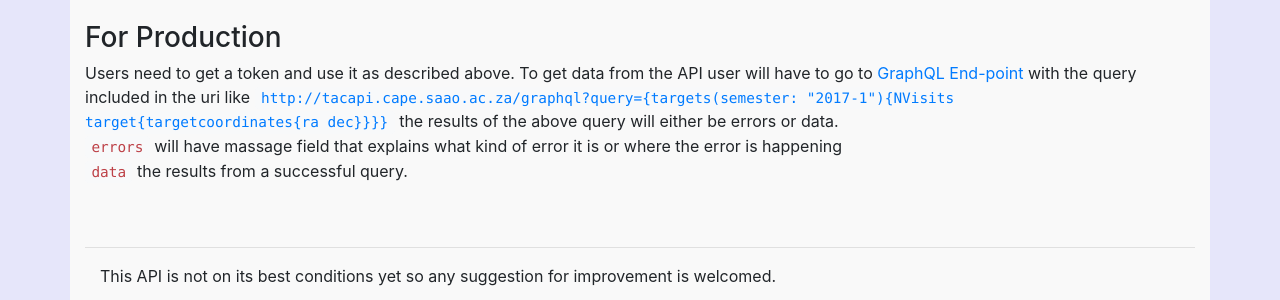
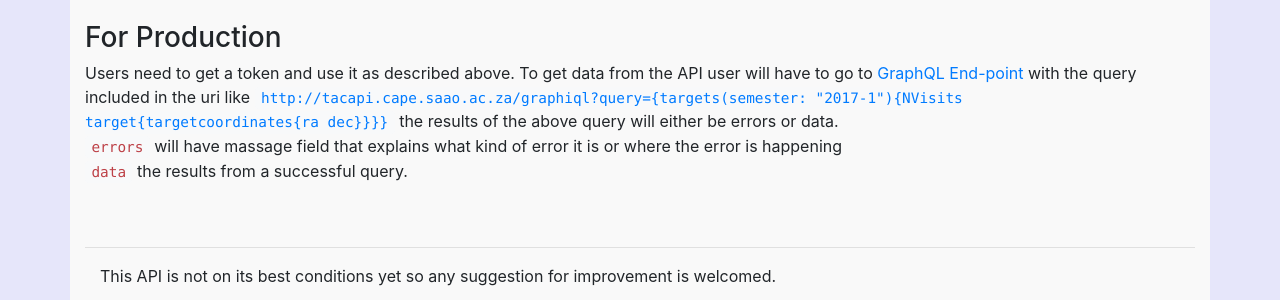
Before and after one commit to saltastro/saltapi, a Flask app: page /about in a window 1280 px wide. Shown: the part 2259-2559 px from the top of the page. Run offline with Flask 2, Linux system fonts and the light colour scheme; parts of the project's set-up code (start-up, migrations or seed data) failed here and were passed over; some libraries are stand-ins or nearby versions.

Commit message:
no changes

```diff
--- a/schema/user.py
+++ b/schema/user.py
@@ -85,6 +85,7 @@ class User:
 
     @staticmethod
     def is_valid_token(token):
+        print(token)
         try:
             user = jwt.decode(token, "SECRET-KEY", algorithm='HS256')
 
--- a/templates/about.html
+++ b/templates/about.html
@@ -23,7 +23,7 @@
         </div>
         <br>
         <div class="features-content">
-            <h3>How to use this <a href="http://tacapi.cape.saao.ac.za/graphql">API</a></h3>.
+            <h3>How to use this <a href="http://tacapi.cape.saao.ac.za/graphiql">API</a></h3>.
             <div>
                 For development purposes graphiql is enabled, which will help you see the structure of the API and what
                 you can query for, which will require your web manager username and
@@ -33,7 +33,7 @@
                 to API. header name:- Authorization: Token <code>user token.</code>
                 <br>
                 <br>
-                <a href="http://tacapi.cape.saao.ac.za/graphql">API Development</a> screen is normally divided into two sections
+                <a href="http://tacapi.cape.saao.ac.za/graphiql">API Development</a> screen is normally divided into two sections
                 and the third section can be added by clicking <strong><code>Docs</code></strong> button at top right of the screen.<br>
                 <ul class="list-group">
                     <li class="list-group-item"><strong>First section:</strong>
@@ -163,10 +163,10 @@
         <div>
             <h3>For Production</h3>
             Users need to get a token and use it as described above.
-            To get data from the API user will have to go to <a href="http://tacapi.cape.saao.ac.za/graphql">
+            To get data from the API user will have to go to <a href="http://tacapi.cape.saao.ac.za/graphiql">
             GraphQL End-point</a> with the query included in the uri like
-            <code><a href='http://tacapi.cape.saao.ac.za/graphql?query={targets(semester: "2017-1"){NVisits target{targetcoordinates{ra dec}}}}'>
-                 http://tacapi.cape.saao.ac.za/graphql?query={targets(semester: "2017-1"){NVisits target{targetcoordinates{ra dec}}}}</a></code>
+            <code><a href='http://tacapi.cape.saao.ac.za/graphiql?query={targets(semester: "2017-1"){NVisits target{targetcoordinates{ra dec}}}}'>
+                 http://tacapi.cape.saao.ac.za/graphiql?query={targets(semester: "2017-1"){NVisits target{targetcoordinates{ra dec}}}}</a></code>
             the results of the above  query will either be errors or data.
             <br><code>errors</code>
 
--- a/templates/home.html
+++ b/templates/home.html
@@ -15,7 +15,7 @@
             <p>what this API is about go to:
                 <a href="http://tacapi.cape.saao.ac.za/about"> About API</a></p>
             <p>To see the API structure go to:
-                <a href="http://tacapi.cape.saao.ac.za/graphql"> GraphQl Development MODE</a></p>
+                <a href="http://tacapi.cape.saao.ac.za/graphiql"> GraphQl Development MODE</a></p>
             <p>To get a user token go to:
                 <a href="http://tacapi.cape.saao.ac.za/token">Get user token</a> and provide user as describe in
                 <a href="http://tacapi.cape.saao.ac.za/about"> About API</a></p>
```
Also changed, not shown: README_DEPLOY.md.
